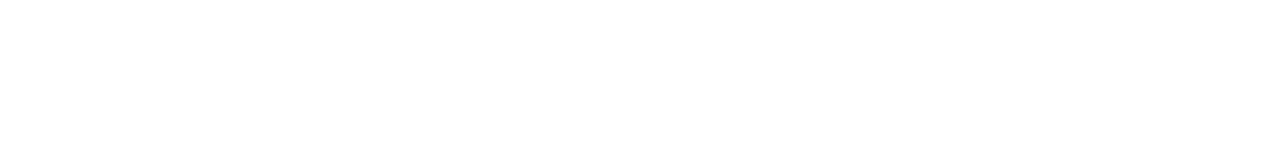
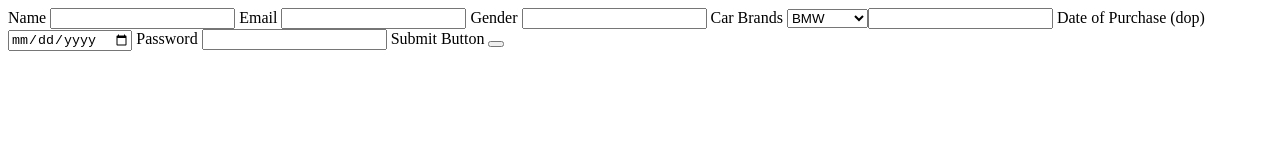
Before and after one commit to acciojob/car-insurance-form-Aabid404, a website: page main.html in a window 1280 px wide. Drawn offline with Linux system fonts and the light colour scheme.

Commit message:
created a submission

```diff
--- a/main.html
+++ b/main.html
@@ -7,7 +7,30 @@
 </head>
 
 <body>
-	<!-- the entire body must be written by student -->
+	<form method="post">
+
+		<label for="name">Name</label>
+		<input type="text" id="name" required>
+		<label for="email">Email</label>
+		<input type="email" id="email" required>
+		<label>Gender</label>
+		<input type="radio buttons" name="gender" required>
+
+		<label for="cars">Car Brands</label>
+		<select type="Dropdown (Options: BMW, Audi, Mercedez)" id="cars">
+			<option>BMW</option>
+			<option>Audi</option>
+			<option>Mercedez</option>
+
+		<label for="carage">Car Age</label>
+		<input type="number" id="carage" required>
+		<label for="dop">Date of Purchase (dop)</label>
+		<input type="date" id="dop" required>
+		<label for="password">Password</label>
+		<input type="password" id="password" required>
+		<label>Submit Button</label>
+		<button type="submit">
+	</form>
     <script type="text/javascript" src="./script.js">
 </script>
 
```
